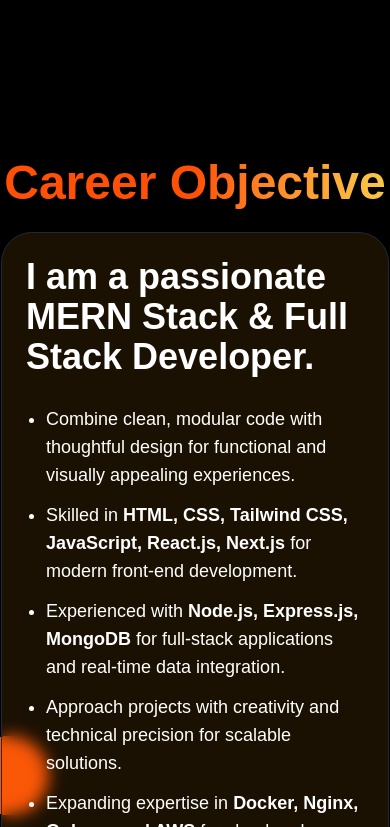
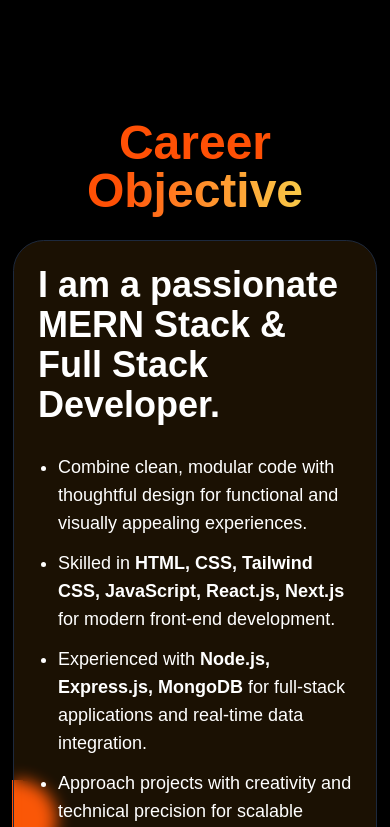
Before and after one commit to MasadRayan/Masad-Rayan-Portfolio, a Next.js app: page / in a window 390 px wide. Shown: the part 937-1764 px from the top of the page. Built offline with nearby package versions, Linux system fonts and the light colour scheme; a web font is replaced by a local one.

Commit message:
All responside done

```diff
--- a/src/app/components/CareerObjective.jsx
+++ b/src/app/components/CareerObjective.jsx
@@ -3,8 +3,8 @@ import React from 'react';
 
 const CareerObjective = () => {
     return (
-        <div id='objective' className='mb-10'>
-            <h1 className='text-center mt-30 md:mt-10 mb-6'>
+        <div id='objective' className='mb-10 px-3'>
+            <h1 className='text-center mt-20 md:mt-10 mb-6'>
                 <span className="text-5xl font-bold bg-linear-to-r from-[#FF5005] via-[#FF5005] to-[#F7C948] bg-clip-text text-transparent">
                     Career Objective
                 </span>
@@ -12,7 +12,7 @@ const CareerObjective = () => {
             <AnimatedBorderDiv
                 borderRadius="2rem"
                 duration={10000}
-                className="p-6 text-lg">
+                className="p-6 text-lg ">
                 <div>
                     <span className='text-4xl font-bold'>I am a passionate MERN Stack & Full Stack Developer. </span> <br /> <br />
 
```
